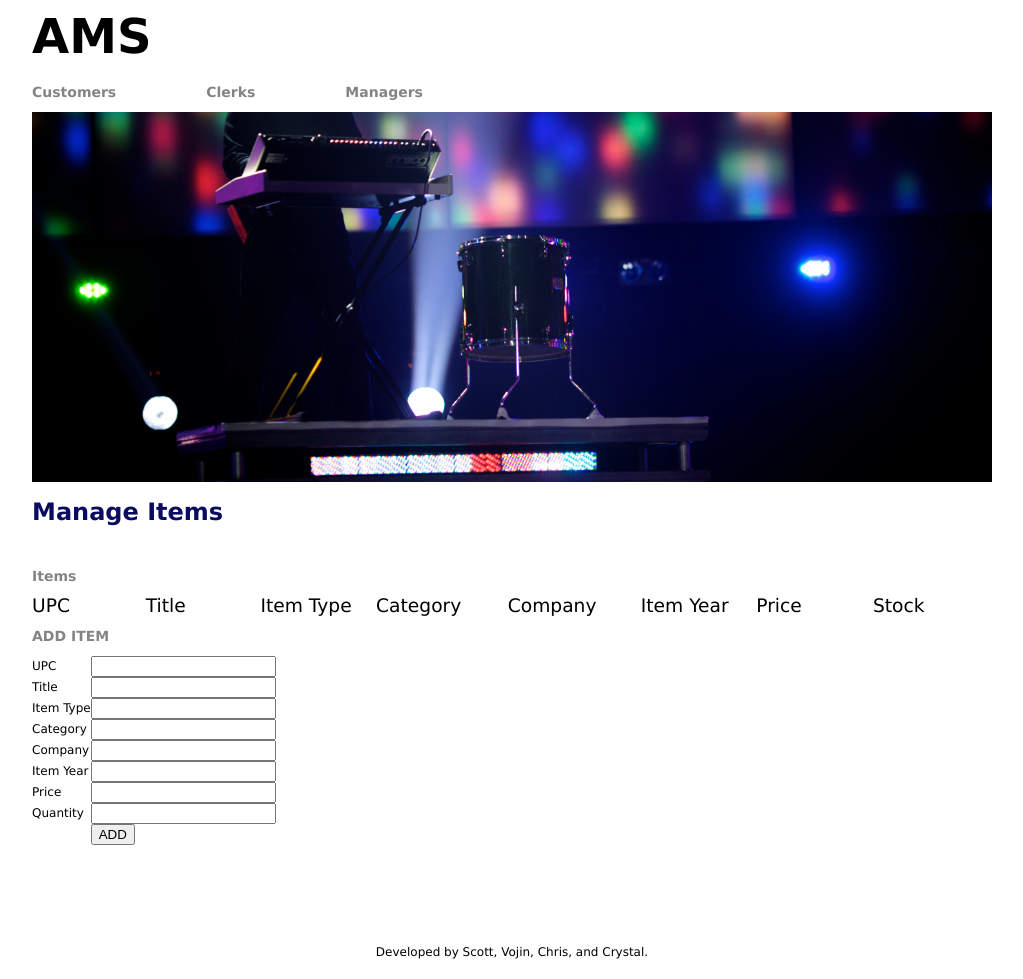
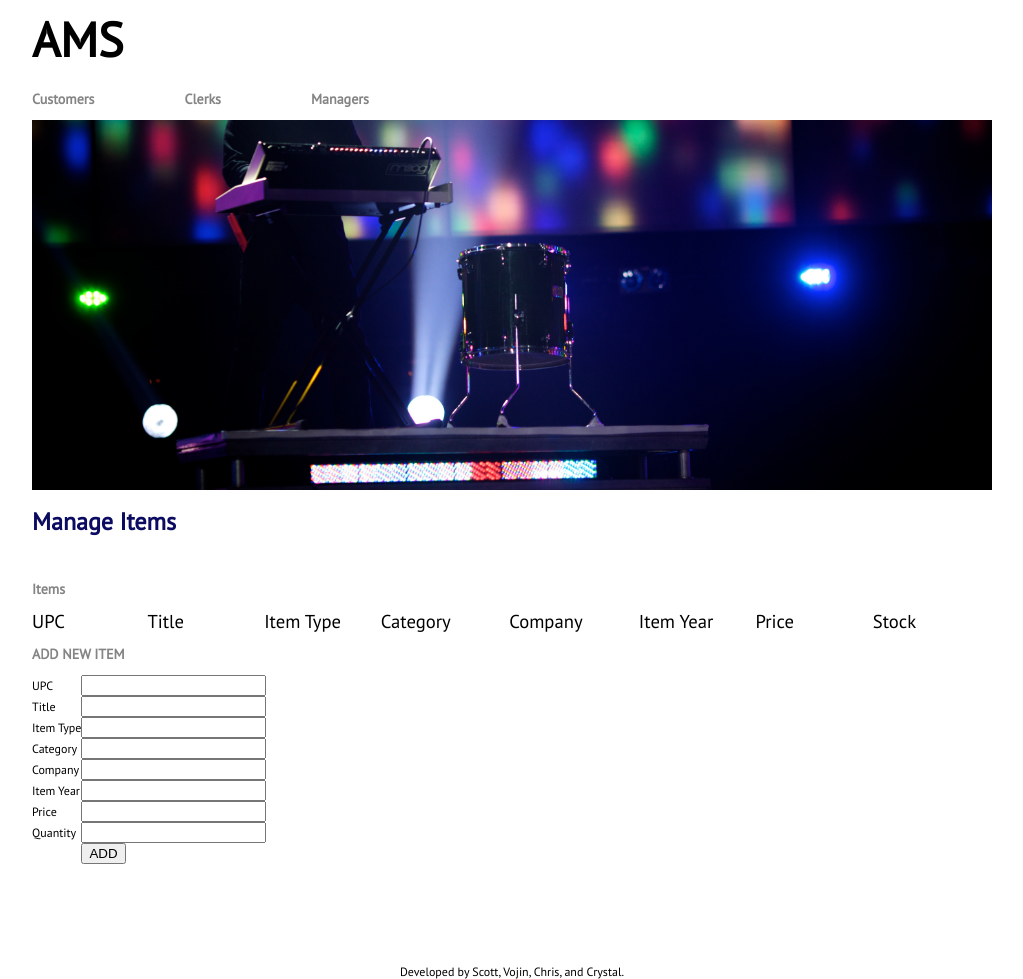
Before and after one commit to smbassett/music-store-db, a PHP site: page /manager/manage_items.php in a window 1280 px wide. Shown: the whole page, without its empty margins (136-1159 px from the left). Run offline with PHP 8.4, Linux system fonts and the light colour scheme; data that the repository does not hold is empty.

Commit message:
Added google web font.

```diff
--- a/clerk/returns.php
+++ b/clerk/returns.php
@@ -5,6 +5,7 @@
 
 <title>AMS Manage Returns</title>
 <link href="../style.css" rel="stylesheet" type="text/css">
+<link href='http://fonts.googleapis.com/css?family=PT+Sans' rel='stylesheet' type='text/css'>
 </head>
 
 <body>
--- a/customer/login.php
+++ b/customer/login.php
@@ -5,6 +5,7 @@
 
 <title>AMS Login</title>
 <link href="../style.css" rel="stylesheet" type="text/css">
+<link href='http://fonts.googleapis.com/css?family=PT+Sans' rel='stylesheet' type='text/css'>
 </head>
 
 <body>
@@ -49,7 +50,7 @@
 				if ($stmt->fetch()){
 					/*header('Location: index.php');*/
 					echo "<b>Welcome ".$customer_nm."!</b>";
-					echo '<META http-equiv="refresh" content="1; index.php">';
+					echo '<META http-equiv="refresh" content="1; /music-store-db/index.php">';
 					exit;
 					}
 				else
--- a/customer/registration.php
+++ b/customer/registration.php
@@ -5,6 +5,7 @@
 
 <title>AMS Registration</title>
 <link href="../style.css" rel="stylesheet" type="text/css">
+<link href='http://fonts.googleapis.com/css?family=PT+Sans' rel='stylesheet' type='text/css'>
 
 <!--
     Javascript to submit a title_id as a POST form, used with the "delete" links
--- a/index.php
+++ b/index.php
@@ -3,6 +3,7 @@
 <head>
 <title>AMS Music Store</title>
 <link href="style.css" rel="stylesheet" type="text/css">
+<link href='http://fonts.googleapis.com/css?family=PT+Sans' rel='stylesheet' type='text/css'>
 </head>
 
 <body>
--- a/manager/manage_items.php
+++ b/manager/manage_items.php
@@ -5,6 +5,7 @@
 
 <title>AMS Manage Items</title>
 <link href="../style.css" rel="stylesheet" type="text/css">
+<link href='http://fonts.googleapis.com/css?family=PT+Sans' rel='stylesheet' type='text/css'>
 
 <!--
     Javascript to submit a title_id as a POST form, used with the "delete" links
@@ -78,9 +79,16 @@ function formSubmit(itemUpc) {
 
 ?>
 
-<h2>ADD ITEM</h2>
+<h2>ADD NEW ITEM</h2>
 
-<!-- Form for adding a new Item -->
+<!-- Form for adding a new Item
+Adding Items:  It adds new copies of an item.
+The user has to specify the item's upc  the quantity and the unit price (optional).
+If a unit price is specified this will be the new price for this item and it will
+override any old price that may exist for this item. If no new unit price is provided
+the old unit price will be retained.
+
+-->
 
 <form id="add" name="add" method="post" action="<?php echo htmlspecialchars($_SERVER["PHP_SELF"]);?>">
   <table border=0 cellpadding=0 cellspacing=0>
--- a/style.css
+++ b/style.css
@@ -46,7 +46,7 @@ html {
 }
 
 body {
-	font-family: verdana, helvetica;
+	font-family: 'PT Sans', sans-serif;
 	color: #fff;
 	background-color: #fff;
 	font-size: 12px;
@@ -55,32 +55,27 @@ body {
 }
 
 h1 {
-	font-family: verdana,helvetica;
 	font-size: 24px;
 	font-weight: bold;
 	color: #0B0B61;
 }
 
 h2 {
-	font-family: verdana,helvetica;
 	font-size: 14px;
 	font-weight: bold;
 	color: #848484;
 }
 
 h3 {
-	font-family: verdana,helvetica;
 	font-size: 12px;
 	font-weight: bold;
 	color: #000000;
 }
 td {
-	font-family: verdana,helvetica;
 	color: #000000;
 	font-size: 12px;
 }
 a {
-	font-family: verdana,helvetica;
 	font-size: 12px;
 }
 a:link { color: #bb3902; font-weight:normal; text-decoration:underline;}
@@ -89,7 +84,6 @@ a:active { color: #bb3902; font-weight:normal; text-decoration:underline;}
 a:hover { color: #bb3902; font-weight:normal; text-decoration:underline;}
 
 .rowheader {
-	font-family: verdana,helvetica;
 	color: #000000;
 	background-color: #ffffff;
 	font-weight: plain;
@@ -98,7 +92,6 @@ a:hover { color: #bb3902; font-weight:normal; text-decoration:underline;}
 }
 
 p {
-	font-family: verdana,helvetica;
 	color: #000000;
 	font-size: 12px;
 }
```
